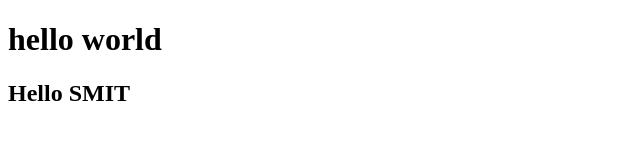
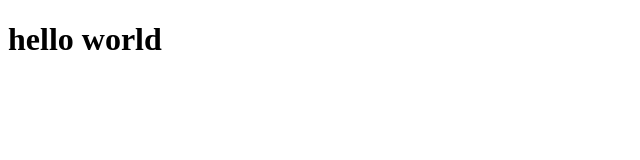
Before and after one commit to Aliyanshaikh66/SMIT, a plain HTML site: page index.html in a window 1280 px wide. Shown: the whole page, without its empty margins (0-640 px from the left). Drawn offline with Linux system fonts and the light colour scheme.

Commit message:
Update index.html

```diff
--- a/index.html
+++ b/index.html
@@ -7,7 +7,7 @@
 </head>
 <body>
     <h1>hello world</h1>
-    <H2>Hello SMIT</H2>
+
 
 
 </body>
```
